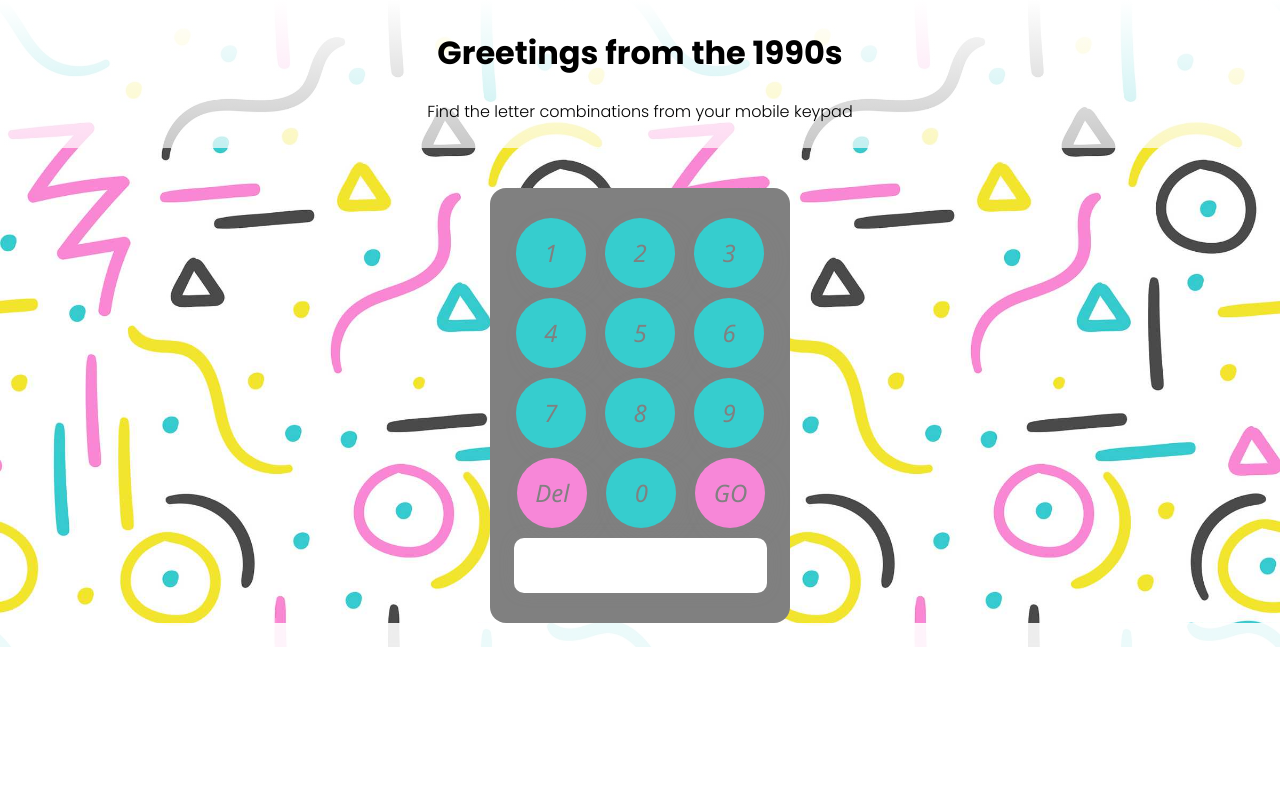
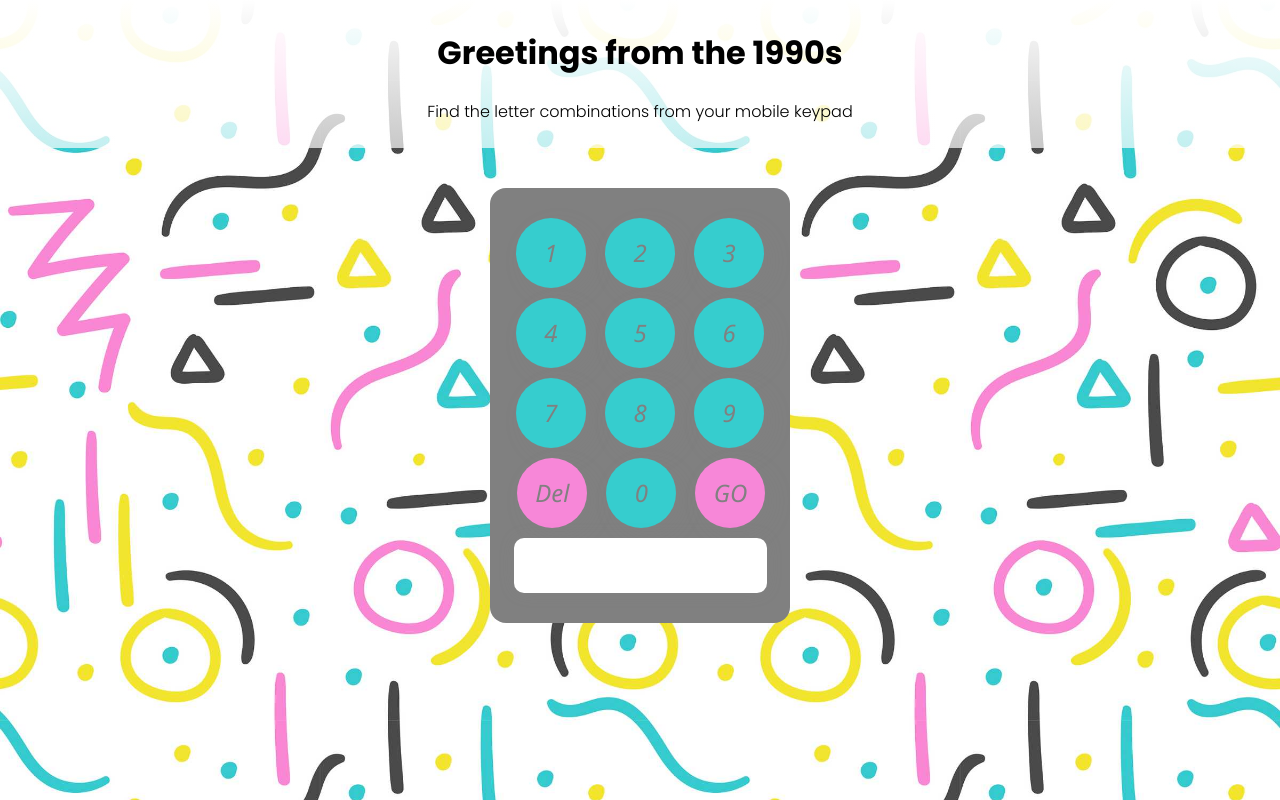
Before and after one commit to jwbackhouse/phoneword, a React (Create React App) app in the folder client/: page / in a window 1280 px wide. Built offline with nearby package versions, Linux system fonts and the light colour scheme.

Commit message:
Hide Results component if empty.

```diff
--- a/client/src/App.css
+++ b/client/src/App.css
@@ -12,6 +12,7 @@ html {
   background-position: center;
   background-repeat: no-repeat;
   background-size: cover;
+  min-height: 100vh;
 }
 
 /* InputForm */
@@ -137,7 +138,8 @@ input:focus {
 /* Results */
 .Results {
   background: rgba(255, 255, 255, 0.9);
-  padding-top: 0.5rem;
+  margin-top: 1rem;
+  padding-top: 0.25rem;
 }
 
 .word-list {
--- a/client/src/components/Converter.js
+++ b/client/src/components/Converter.js
@@ -11,6 +11,8 @@ const scroll = ref => window.scrollTo(0, ref.current.offsetTop);
 const Converter = ({ setWords, words }) => {
   const [errorMsg, setErrorMsg] = useState('');
   const ref = useRef(null);
+  console.log(!!words || !!errorMsg);
+  console.log('start', words, errorMsg)
 
   const executeScroll = () => {
     console.log('scrolling')
@@ -29,7 +31,8 @@ const Converter = ({ setWords, words }) => {
         }
 
         executeScroll();
-
+        console.log(!!words || !!errorMsg)
+        console.log('getResult', words, errorMsg)
       })
       .catch(err => console.log(err));
   };
@@ -41,7 +44,7 @@ const Converter = ({ setWords, words }) => {
         <p className='subtitle'>Find the letter combinations from your mobile keypad</p>
       </header>
       <InputForm getResult={ getResult }/>
-      <Results refValue={ ref } errorMsg={ errorMsg } results={ words }/>
+      { (words.data.length > 0 || errorMsg) && <Results refValue={ ref } errorMsg={ errorMsg } results={ words }/> }
     </div>
   );
 };
```
